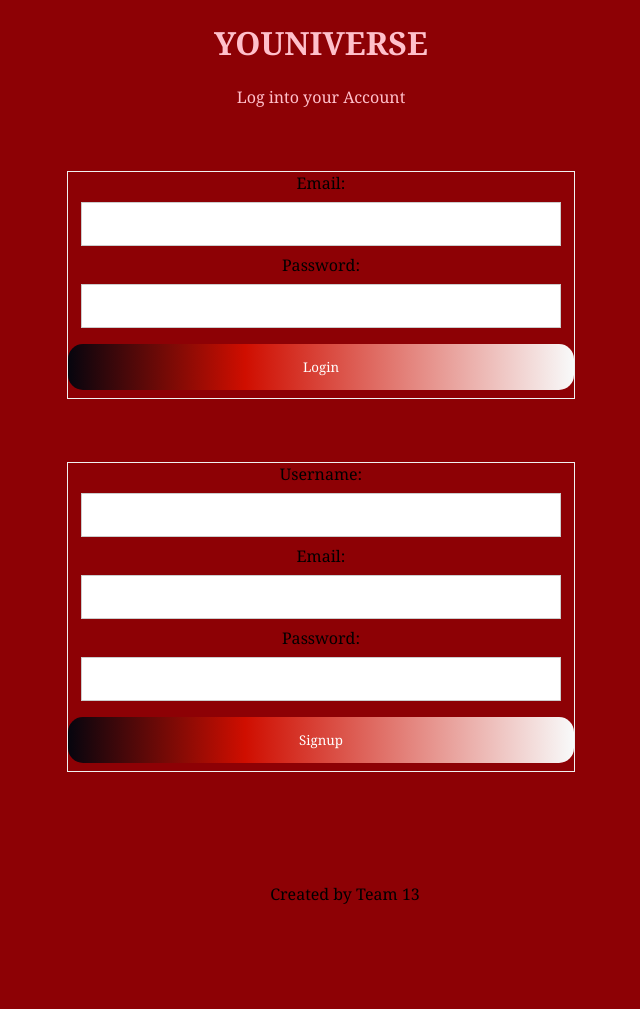
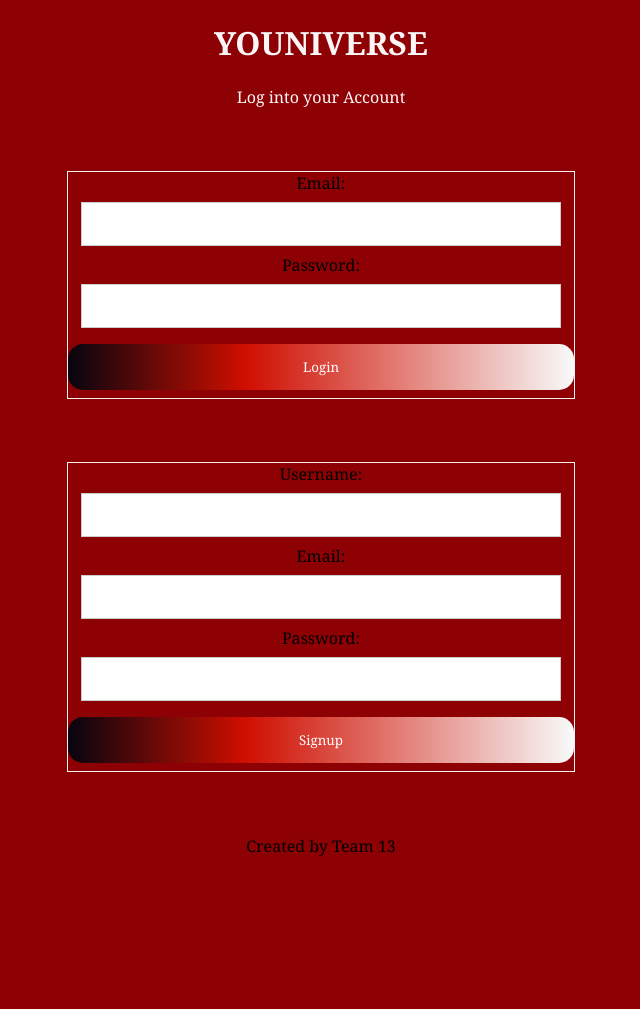
Before and after one commit to KKitenge/youniverse, a Node server app: page /login in a window 1280 px wide. Shown: the part 190-1199 px from the top of the page, without its empty margins (319-959 px from the left). After the commit the page ends 1046 px from the top, so only its background shows below. Run offline with Node 20, Linux system fonts and the light colour scheme; some libraries are stand-ins or nearby versions.

Commit message:
edited stylesheet

```diff
--- a/public/stylesheets/lpstyle.css
+++ b/public/stylesheets/lpstyle.css
@@ -18,7 +18,7 @@ body {
 }
 
 a {
-    color: pink;
+    color: rgb(252, 246, 247);
 }
 
 a:visited {
@@ -73,7 +73,7 @@ button:hover {
    justify-content: center;
 }
 
-footer {
+.footer {
     /* position: fixed; */
     bottom: 0;
     width: 100%;
```
